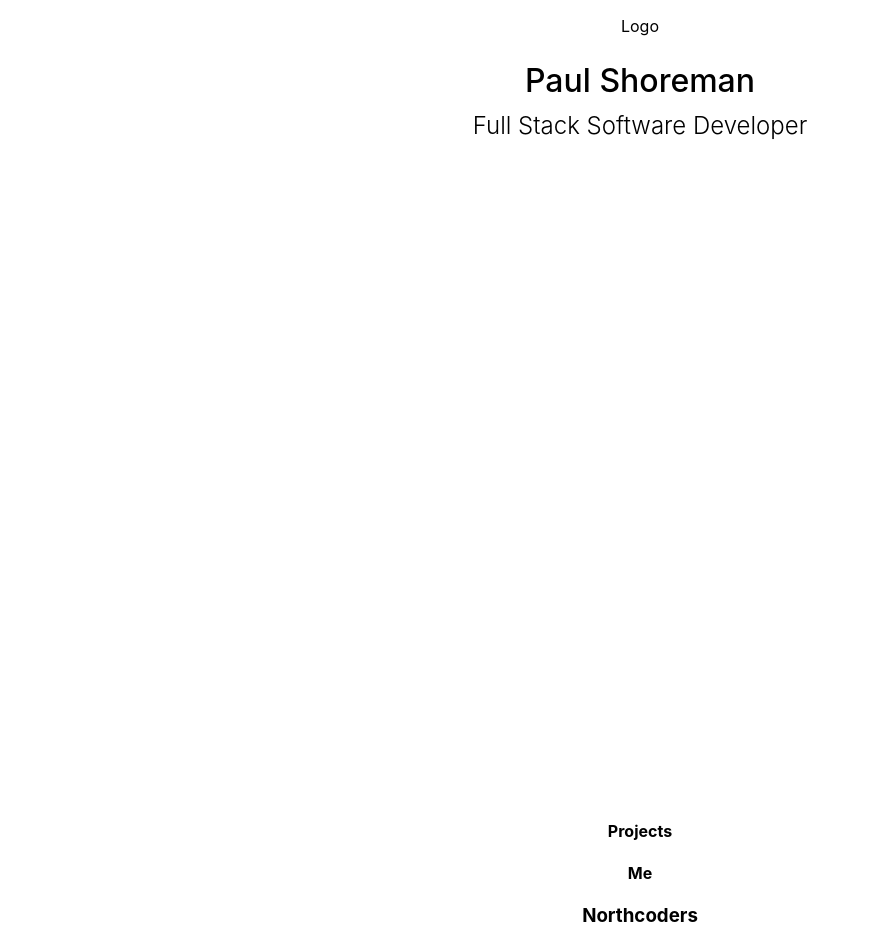
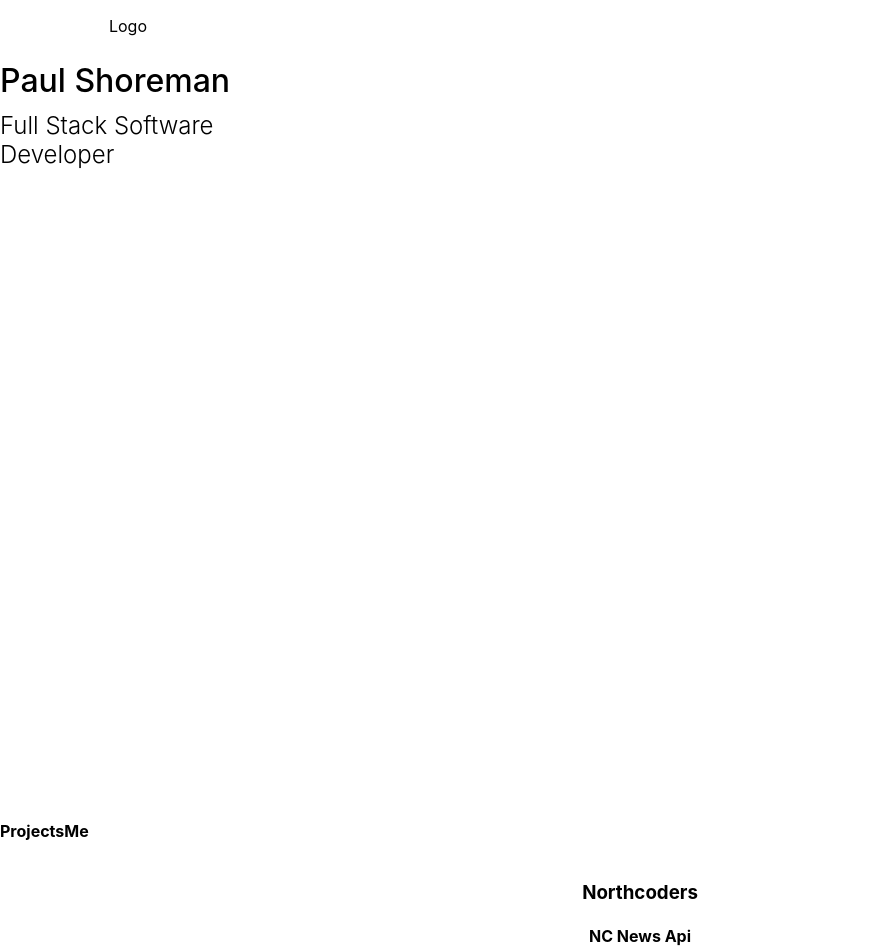
Before and after one commit to wasabi-p/react-portfolio, a React (Create React App) app: page / in a window 1280 px wide. Shown: the top 949 px of the page, without its empty margins (0-869 px from the left). Built offline with nearby package versions, Linux system fonts and the light colour scheme.

Commit message:
tiny edit

```diff
--- a/src/App.css
+++ b/src/App.css
@@ -39,13 +39,17 @@
 @media (min-width: 1080px) {
   .banner {
     height: 100vh;
+    width: 20vw;
   }
 }
 .banner{
-
-  position: relative;
+  position:relative;
   display: flex;
   flex-direction: column;
+}
+.name-title{
+  align-items: left;
+  text-align: left;
 }
 h1{
   font-weight: 500;
@@ -54,3 +58,7 @@ h1{
 h2{
   font-weight: 300;
 }
+nav{
+  displaY:flex;
+  flex-direction: row;
+}
--- a/src/components/Banner.jsx
+++ b/src/components/Banner.jsx
@@ -5,7 +5,7 @@ const Banner = () => {
   return (
     <div className="banner">
       <Logo />
-      <div>
+      <div className="name-title">
       <h1>Paul Shoreman</h1>
       <h2>Full Stack Software Developer</h2>
       </div>
--- a/src/components/Nav.jsx
+++ b/src/components/Nav.jsx
@@ -1,10 +1,10 @@
 import React from "react";
 
 const Nav = () => {
-  return <div>
+  return <nav>
     <h4>Projects </h4>
     <h4>Me</h4>
-  </div>;
+  </nav>;
 };
 
 export default Nav;
```
